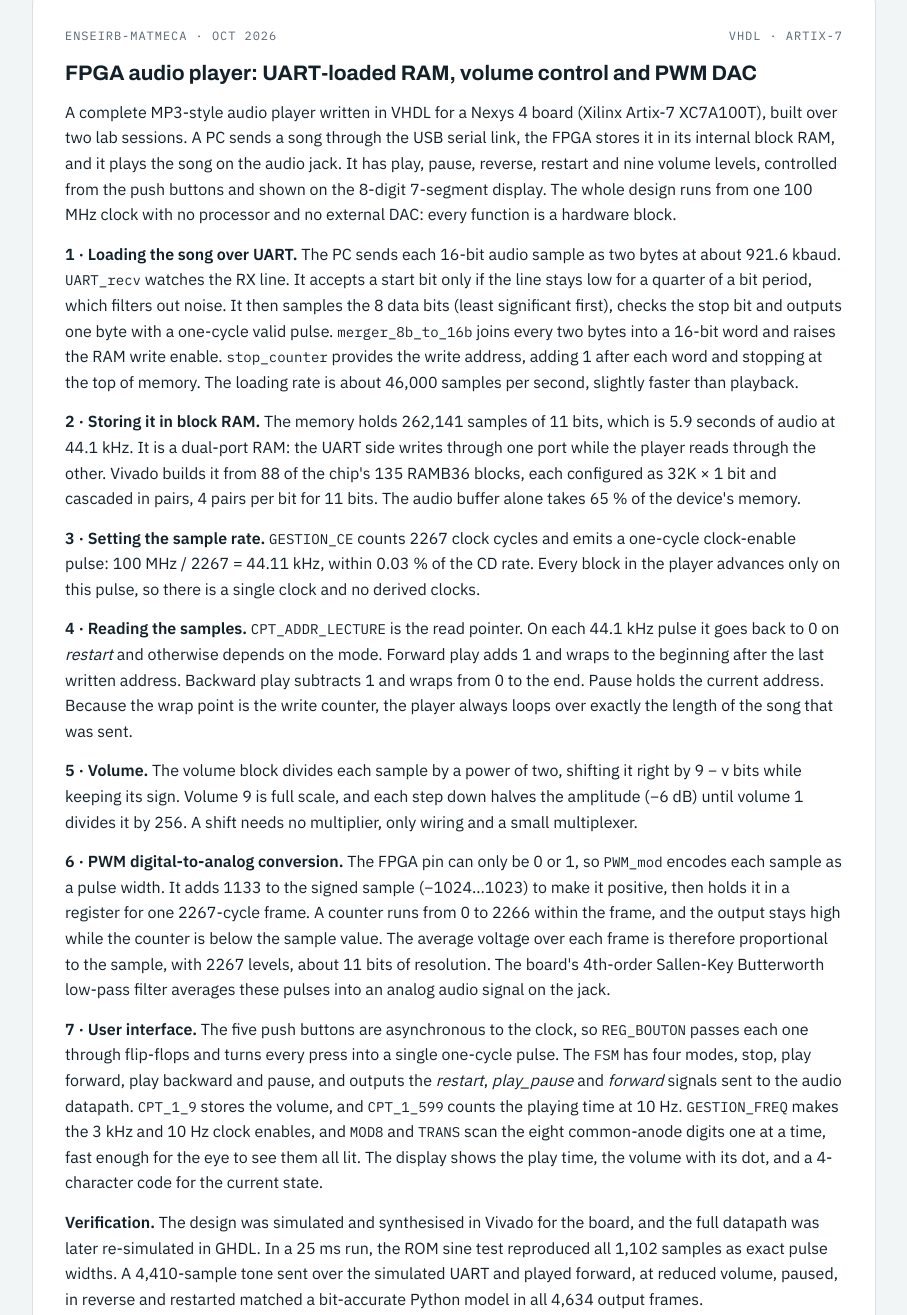
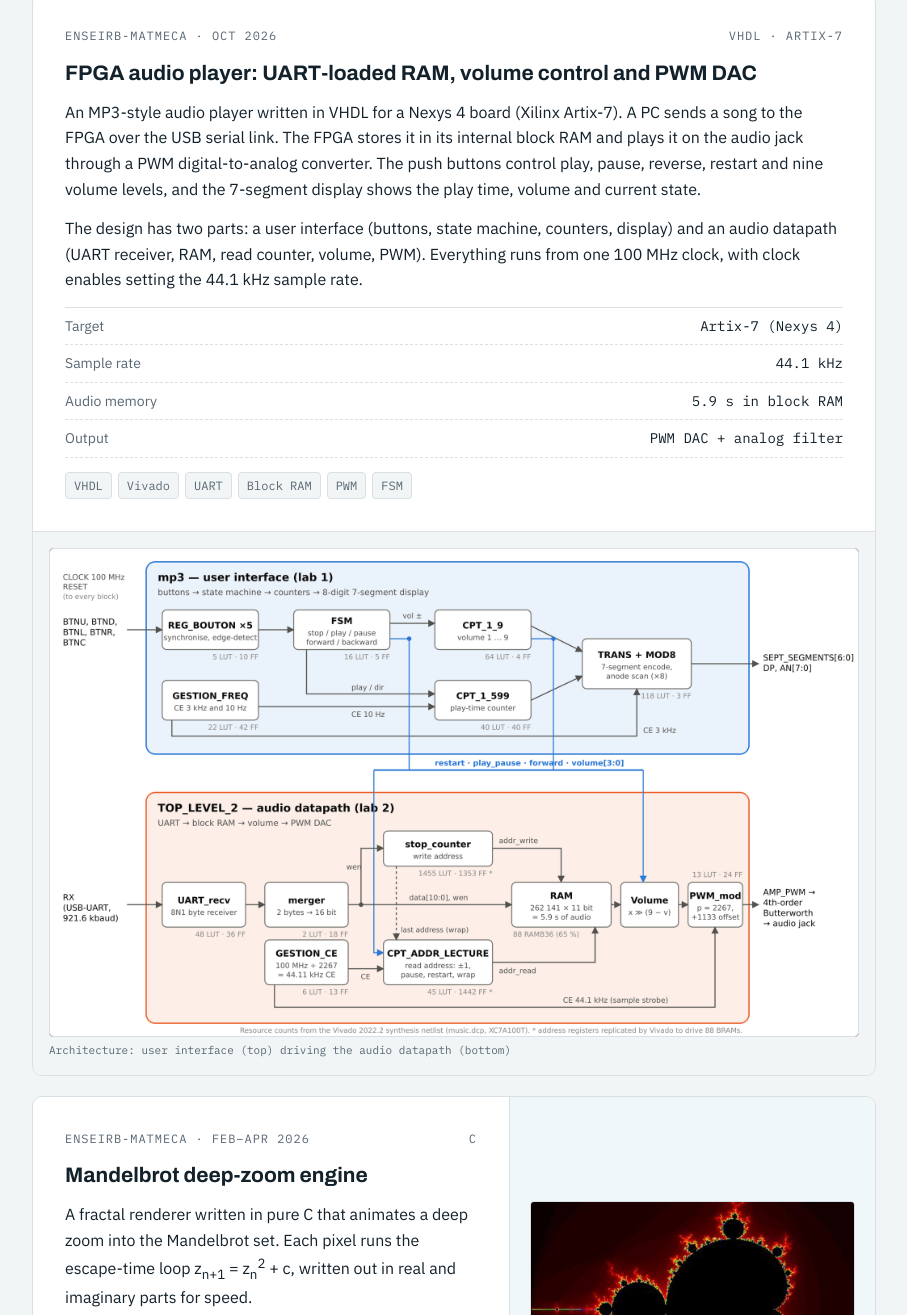
Before and after one commit to Zamzurizmn/Zamzurizmn.github.io, a plain HTML site: page index.html in a window 1280 px wide. Shown: the part 5234-6549 px from the top of the page, without its empty margins (288-1195 px from the left). Drawn offline with Linux system fonts and the light colour scheme.

Commit message:
FPGA audio player: short overview with architecture diagram
Co-Authored-By: Claude Opus 5.5 <noreply@anthropic.com>
Claude-Session: https://claude.ai/code/session_01AwZfj9zhcGed18WSzVTiyv

```diff
--- a/index.html
+++ b/index.html
@@ -535,36 +535,18 @@ section.block { padding-block: 56px; border-top: 1px solid var(--line); }
           <div class="txt">
             <div class="proj-meta"><span class="label">ENSEIRB-MATMECA · Oct 2026</span><span class="label">VHDL · Artix-7</span></div>
             <h3>FPGA audio player: UART-loaded RAM, volume control and PWM DAC</h3>
-            <p>A complete MP3-style audio player written in VHDL for a Nexys 4 board (Xilinx Artix-7 XC7A100T), built over two lab sessions. A PC sends a song through the USB serial link, the FPGA stores it in its internal block RAM, and it plays the song on the audio jack. It has play, pause, reverse, restart and nine volume levels, controlled from the push buttons and shown on the 8-digit 7-segment display. The whole design runs from one 100 MHz clock with no processor and no external DAC: every function is a hardware block.</p>
-            <p><b>1 · Loading the song over UART.</b> The PC sends each 16-bit audio sample as two bytes at about 921.6 kbaud. <code>UART_recv</code> watches the RX line. It accepts a start bit only if the line stays low for a quarter of a bit period, which filters out noise. It then samples the 8 data bits (least significant first), checks the stop bit and outputs one byte with a one-cycle valid pulse. <code>merger_8b_to_16b</code> joins every two bytes into a 16-bit word and raises the RAM write enable. <code>stop_counter</code> provides the write address, adding 1 after each word and stopping at the top of memory. The loading rate is about 46,000 samples per second, slightly faster than playback.</p>
-            <p><b>2 · Storing it in block RAM.</b> The memory holds 262,141 samples of 11 bits, which is 5.9 seconds of audio at 44.1 kHz. It is a dual-port RAM: the UART side writes through one port while the player reads through the other. Vivado builds it from 88 of the chip's 135 RAMB36 blocks, each configured as 32K × 1 bit and cascaded in pairs, 4 pairs per bit for 11 bits. The audio buffer alone takes 65 % of the device's memory.</p>
-            <p><b>3 · Setting the sample rate.</b> <code>GESTION_CE</code> counts 2267 clock cycles and emits a one-cycle clock-enable pulse: 100 MHz / 2267 = 44.11 kHz, within 0.03 % of the CD rate. Every block in the player advances only on this pulse, so there is a single clock and no derived clocks.</p>
-            <p><b>4 · Reading the samples.</b> <code>CPT_ADDR_LECTURE</code> is the read pointer. On each 44.1 kHz pulse it goes back to 0 on <i>restart</i> and otherwise depends on the mode. Forward play adds 1 and wraps to the beginning after the last written address. Backward play subtracts 1 and wraps from 0 to the end. Pause holds the current address. Because the wrap point is the write counter, the player always loops over exactly the length of the song that was sent.</p>
-            <p><b>5 · Volume.</b> The volume block divides each sample by a power of two, shifting it right by 9 − v bits while keeping its sign. Volume 9 is full scale, and each step down halves the amplitude (−6 dB) until volume 1 divides it by 256. A shift needs no multiplier, only wiring and a small multiplexer.</p>
-            <p><b>6 · PWM digital-to-analog conversion.</b> The FPGA pin can only be 0 or 1, so <code>PWM_mod</code> encodes each sample as a pulse width. It adds 1133 to the signed sample (−1024…1023) to make it positive, then holds it in a register for one 2267-cycle frame. A counter runs from 0 to 2266 within the frame, and the output stays high while the counter is below the sample value. The average voltage over each frame is therefore proportional to the sample, with 2267 levels, about 11 bits of resolution. The board's 4th-order Sallen-Key Butterworth low-pass filter averages these pulses into an analog audio signal on the jack.</p>
-            <p><b>7 · User interface.</b> The five push buttons are asynchronous to the clock, so <code>REG_BOUTON</code> passes each one through flip-flops and turns every press into a single one-cycle pulse. The <code>FSM</code> has four modes, stop, play forward, play backward and pause, and outputs the <i>restart</i>, <i>play_pause</i> and <i>forward</i> signals sent to the audio datapath. <code>CPT_1_9</code> stores the volume, and <code>CPT_1_599</code> counts the playing time at 10 Hz. <code>GESTION_FREQ</code> makes the 3 kHz and 10 Hz clock enables, and <code>MOD8</code> and <code>TRANS</code> scan the eight common-anode digits one at a time, fast enough for the eye to see them all lit. The display shows the play time, the volume with its dot, and a 4-character code for the current state.</p>
-            <p><b>Verification.</b> The design was simulated and synthesised in Vivado for the board, and the full datapath was later re-simulated in GHDL. In a 25 ms run, the ROM sine test reproduced all 1,102 samples as exact pulse widths. A 4,410-sample tone sent over the simulated UART and played forward, at reduced volume, paused, in reverse and restarted matched a bit-accurate Python model in all 4,634 output frames.</p>
+            <p>An MP3-style audio player written in VHDL for a Nexys 4 board (Xilinx Artix-7). A PC sends a song to the FPGA over the USB serial link. The FPGA stores it in its internal block RAM and plays it on the audio jack through a PWM digital-to-analog converter. The push buttons control play, pause, reverse, restart and nine volume levels, and the 7-segment display shows the play time, volume and current state.</p>
+            <p>The design has two parts: a user interface (buttons, state machine, counters, display) and an audio datapath (UART receiver, RAM, read counter, volume, PWM). Everything runs from one 100 MHz clock, with clock enables setting the 44.1 kHz sample rate.</p>
             <dl class="spec">
-              <div><dt>Sample rate</dt><dd>100 MHz / 2267 = 44.11 kHz</dd></div>
-              <div><dt>PWM resolution</dt><dd>2267 steps (≈ 11.1 bit)</dd></div>
-              <div><dt>Audio buffer</dt><dd>262,141 × 11 bit · 5.9 s</dd></div>
-              <div><dt>UART load rate</dt><dd>921.6 kbaud · 46 k samples/s</dd></div>
-              <div><dt>Logic (Vivado synth)</dt><dd>1,846 LUT (2.9 %) · 2,992 FF (2.4 %)</dd></div>
-              <div><dt>Block RAM</dt><dd>88 / 135 RAMB36 (65 %)</dd></div>
+              <div><dt>Target</dt><dd>Artix-7 (Nexys 4)</dd></div>
+              <div><dt>Sample rate</dt><dd>44.1 kHz</dd></div>
+              <div><dt>Audio memory</dt><dd>5.9 s in block RAM</dd></div>
+              <div><dt>Output</dt><dd>PWM DAC + analog filter</dd></div>
             </dl>
-            <ul class="tags"><li>VHDL</li><li>Vivado</li><li>GHDL</li><li>UART</li><li>Block RAM</li><li>PWM DAC</li><li>FSM</li><li>Audio DSP</li></ul>
+            <ul class="tags"><li>VHDL</li><li>Vivado</li><li>UART</li><li>Block RAM</li><li>PWM</li><li>FSM</li></ul>
           </div>
           <div class="adc-gallery g2">
-              <figure class="full"><a href="img/fpga-architecture.png" target="_blank" rel="noopener"><img src="img/fpga-architecture.png" alt="Block diagram: button interface, FSM and counters driving the UART, RAM, volume and PWM audio datapath, with Vivado resource counts" loading="lazy"></a><figcaption>Architecture drawn from the VHDL and the Vivado netlist: user interface (lab 1) driving the audio datapath (lab 2)</figcaption></figure>
-          </div>
-          <div class="mlink">
-            <span class="label">How it connects to microelectronics</span>
-            <ul class="two">
-              <li><b>PWM is a 1-bit DAC</b>The design trades amplitude resolution for timing resolution: f<sub>clk</sub>/f<sub>s</sub> = 2267 levels, about 11 bits. The carrier sits at only 2× the audio band, so the analog filter does all the work (about 37 dB of carrier rejection in simulation). That is why on-chip audio DACs oversample and noise-shape instead.</li>
-              <li><b>Memory dominates the area</b>The 2.9 Mbit buffer uses 65 % of the device's block RAM, while all the logic fits in under 3 % of the LUTs. To drive 88 RAM blocks, Vivado copied each 18-bit address counter 75–80 times. Fan-out is a physical cost, just as SRAM macros and their address buffers dominate an SoC die.</li>
-              <li><b>One clock, many enables</b>44.1 kHz, 3 kHz and 10 Hz are all clock-enable pulses from one 100 MHz clock, so the design stays in a single clock domain where static timing analysis applies. Chip designers use the same discipline to close timing.</li>
-              <li><b>Verification beyond the waveform</b>A strict simulator flagged two integer counters in the provided UART receiver that step one past their declared range for a single clock cycle. On the board the register just wraps, but range checks are how such corner cases are caught before silicon.</li>
-            </ul>
+              <figure class="full"><a href="img/fpga-architecture.png" target="_blank" rel="noopener"><img src="img/fpga-architecture.png" alt="Block diagram: button interface, FSM and counters driving the UART, RAM, volume and PWM audio datapath" loading="lazy"></a><figcaption>Architecture: user interface (top) driving the audio datapath (bottom)</figcaption></figure>
           </div>
         </article>
 
```
